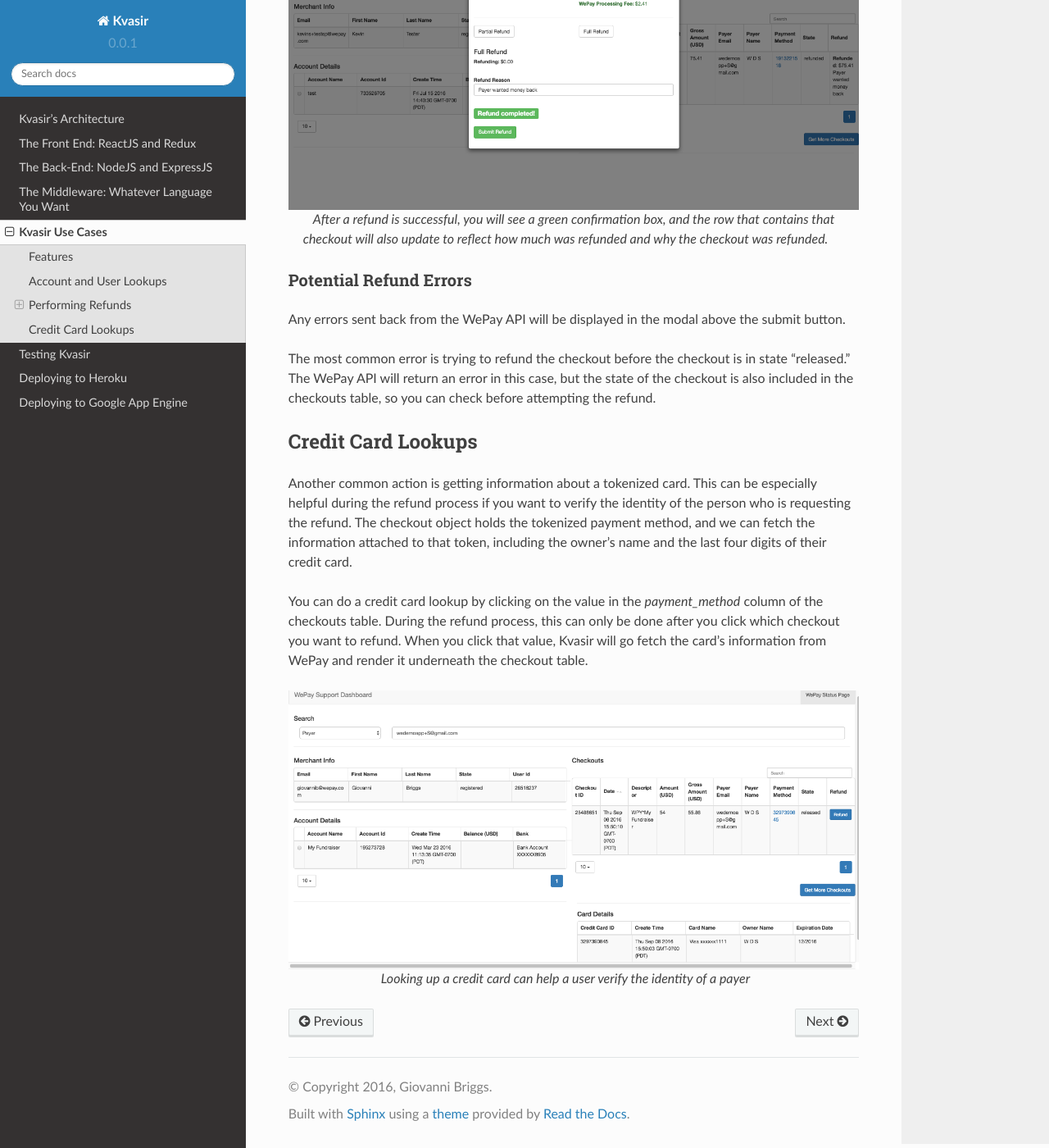
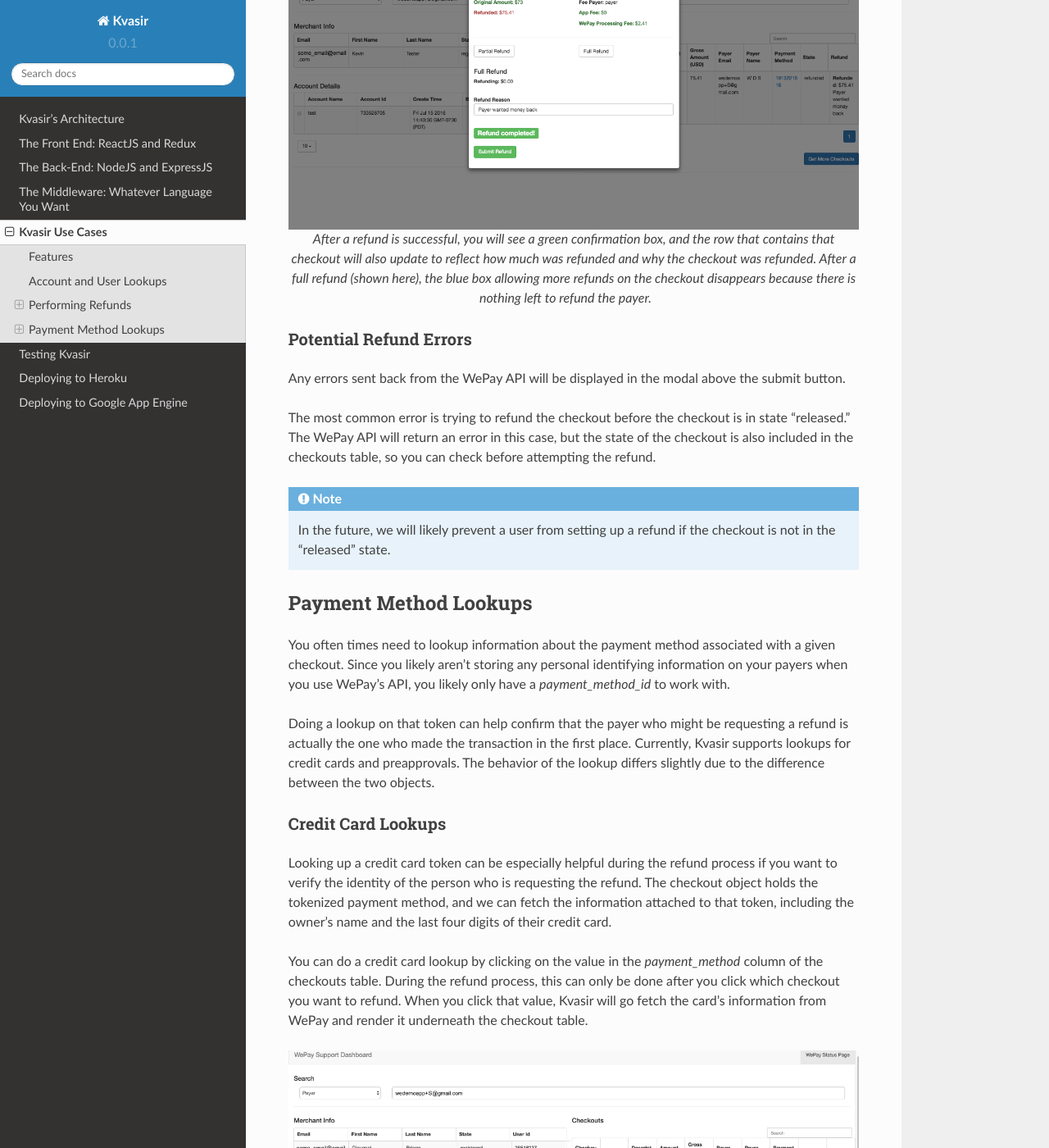
Before and after one commit to TheF1rstPancake/Kvasir, a Sphinx documentation site: the page built from docs/usecases.rst, in a window 1280 px wide and 1400 px high, scrolled down 8509 px. Shown: the whole window at 82% size. Built offline with Sphinx 7.4.7 and the Read the Docs theme 2.0.0, drawn with Linux system fonts in a browser that asks for light colours; some of the changed text lies outside the part shown.

Commit message:
Updated docs
Caught several grammar errors in the `usecases` page.

```diff
--- a/docs/usecases.rst
+++ b/docs/usecases.rst
@@ -11,7 +11,7 @@
     - user lookups
     - resending user confirmation
     - refunding checkouts
-    - credit card lookups
+    - payment method lookups
 
 The combination of all of these actions allows you to complete most custom support items for your users.
 
@@ -23,7 +23,7 @@
 
 Account and User Lookups
 ------------------------------
-A common question from users is 'Why can't I withdraw funds?'  And the first thing a customer support rep should check is if the user completed KYC.  To do that, we need to do an account lookup and check if the user has a bank account tied to the account.
+A common question from users is *'Why can't I withdraw funds?'*  And the first thing a customer support rep should check is if the user completed KYC.  To do that, we need to do an account lookup and check if the user has a bank account tied to the account.
 
 **Any action involving a user requires that we get their email**.
 
@@ -42,7 +42,7 @@
 .. figure:: images/KvasirUserAccountLookup.png
     :align: center
 
-    What Kvasir looks like after a merchant lookup.  Kvasir will display the user's information along with all of their registered accounts on your application.
+    What Kvasir looks like after a merchant lookup.  Kvasir will display the user's information along with all of their registered accounts on your application.  This particular user has a bank listed in the **Bank** column which means they have completed KYC.
 
 During these steps, you can also check to make sure that the user has confirmed their email with WePay.  The user table has a "State" column that tells you what state the user is in.  If the user's state is not "Registered", then there will be box on the screen that will allow you to resend the user the confirmation email so that they can complete registration.
 
@@ -60,7 +60,7 @@
 .. figure:: images/KvasirPayerLookup.png
     :align: center
 
-    You can also look payer's up independently of doing a merchant lookup.  This will display all of the payer's payments to different merchants on your platform.
+    Doing a payer lookup will display all of the given payer's transactions on your platform.
 
 With that list of checkouts, you need to identify which one the payer wants to refund.  You can use the time of the checkout to help narrow it down.  Once you know which checkout it is, click on the radio button for that row.
 
@@ -74,7 +74,7 @@
 
     After selecting a checkout, Kvasir will look up the merchant associated with the transaction and pull more info from the WePay API.
 
-Once we have all of this, we can perform the refund.  If the refund hasn't already been refunded, you will see a blue button in a column titled "Refund."  Clicking on that button will bring up a modal that includes information about the checkout along with two options - full and partial refund.
+Once we have all of this, we can perform the refund.  If the checkout hasn't already been *fully* refunded, you will see a blue button in a column titled "Refund."  Clicking on that button will bring up a modal that includes information about the checkout along with two options - full and partial refund.
 
 .. figure:: images/KvasirRefundModal.png
     :align: center
@@ -95,7 +95,7 @@
 .. figure:: images/KvasirRefundSuccessful.png
     :align: center
 
-    After a refund is successful, you will see a green confirmation box, and the row that contains that checkout will also update to reflect how much was refunded and why the checkout was refunded.
+    After a refund is successful, you will see a green confirmation box, and the row that contains that checkout will also update to reflect how much was refunded and why the checkout was refunded. After a full refund (shown here), the blue box allowing more refunds on the checkout disappears because there is nothing left to refund the payer.
 
 Potential Refund Errors
 ~~~~~~~~~~~~~~~~~~~~~~~~~~
@@ -103,13 +103,39 @@
 
 The most common error is trying to refund the checkout before the checkout is in state "released."  The WePay API will return an error in this case, but the state of the checkout is also included in the checkouts table, so you can check before attempting the refund.
 
+.. note::
+    In the future, we will likely prevent a user from setting up a refund if the checkout is not in the "released" state.
+
+Payment Method Lookups
+--------------------------
+You often times need to lookup information about the payment method associated with a given checkout.  Since you likely aren't storing any personal identifying information on your payers when you use WePay's API, you likely only have a *payment_method_id* to work with.
+
+Doing a lookup on that token can help confirm that the payer who might be requesting a refund is actually the one who made the transaction in the first place.  Currently, Kvasir supports lookups for credit cards and preapprovals.  The behavior of the lookup differs slightly due to the difference between the two objects.
+
 Credit Card Lookups
----------------------
-Another common action is getting information about a tokenized card.  This can be especially helpful during the refund process if you want to verify the identity of the person who is requesting the refund.  The checkout object holds the tokenized payment method, and we can fetch the information attached to that token, including the owner's name and the last four digits of their credit card.
+~~~~~~~~~~~~~~~~~~~~~~~
+Looking up a credit card token can be especially helpful during the refund process if you want to verify the identity of the person who is requesting the refund.  The checkout object holds the tokenized payment method, and we can fetch the information attached to that token, including the owner's name and the last four digits of their credit card.
 
 You can do a credit card lookup by clicking on the value in the *payment_method* column of the checkouts table.  During the refund process, this can only be done after you click which checkout you want to refund.  When you click that value, Kvasir will go fetch the card's information from WePay and render it underneath the checkout table.
 
 .. figure:: images/KvasirCreditCardLookup.png
     :align: center
 
-    Looking up a credit card can help a user verify the identity of a payer
+    Looking up a credit card can help a user verify the identity of a payer.  The credit card info is always displayed beneath the checkout table.
+
+Preapproval Lookups
+~~~~~~~~~~~~~~~~~~~~~~
+Preapproval lookups function the same as credit card lookups, except Kvasir comes with additional functionality that allows you to cancel a preapproval to stop recurring transactions.
+
+.. figure:: images/KvasirPreapprovalLookup.png
+    :align: center
+    :scale: 75%
+
+    Looking up a preapproval can also be helpful in identifying the payer's identity.
+
+The *Preapproval ID* column contains a hyperlink to a URI that the payer (or customer support rep) can use to manage the state of the preapproval.  Clicking on the link will take the user to WePay where they can cancel the preapproval or update it's information.
+
+.. figure:: images/KvasirWePayPreapprovalManageURI.png
+    :align: center
+
+    The management URI hosted by WePay allows the user to update the information for a given preapproval or cancel it outright.
```
Also changed, not shown: docs/images/KvasirCreditCardLookup.png, docs/images/KvasirLiveSnapshot.png, docs/images/KvasirPayerSelectCheckout.png, docs/images/KvasirPreapprovalLookup.png (added), docs/images/KvasirRefundModal.png, docs/images/KvasirRefundSuccessful.png, docs/images/KvasirUserAccountLookup.png, docs/images/KvasirWepayPreapprovalManageURI.png (added).
